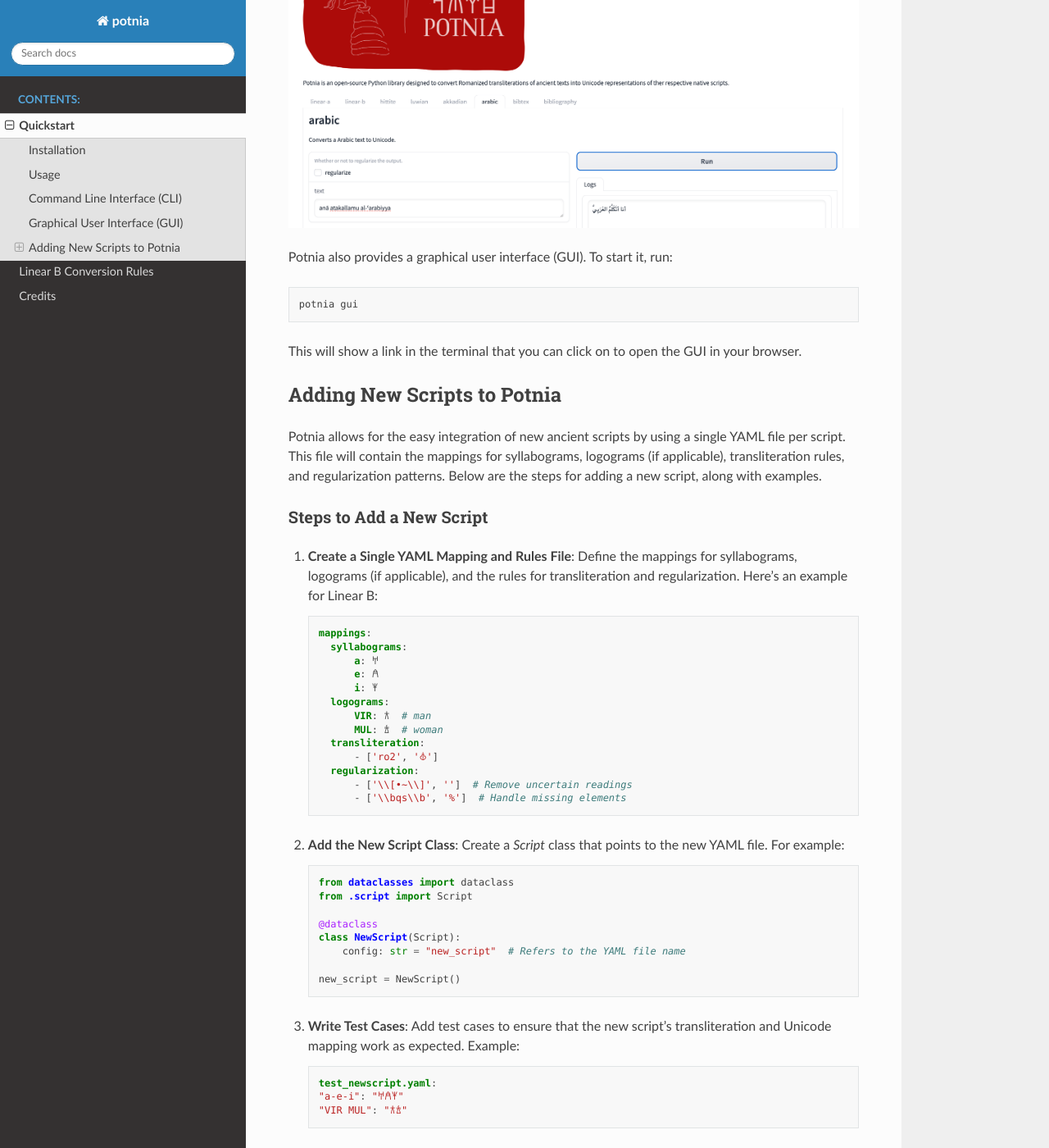
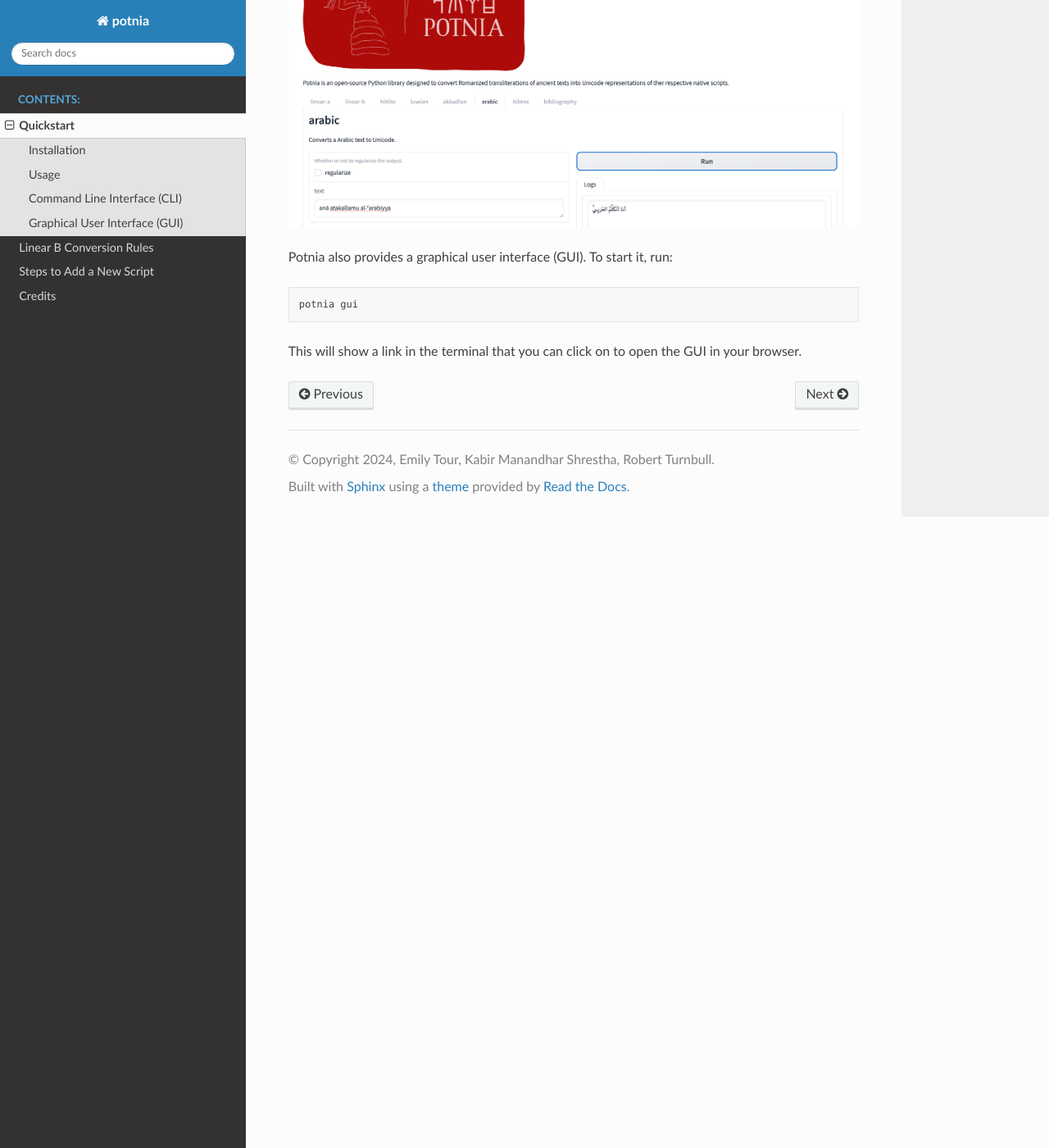
Before and after one commit to AncientNLP/potnia, a Sphinx documentation site: the page built from docs/quickstart.rst, in a window 1280 px wide and 1400 px high, scrolled down 1598 px. Shown: the whole window at 82% size. Built offline with Sphinx 7.4.7 and the Read the Docs theme 3.1.0, drawn with Linux system fonts in a browser that asks for light colours; some of the changed text lies outside the part shown.

Commit message:
:zap: moving additions of new scripts to docs

```diff
--- a/README.rst
+++ b/README.rst
@@ -125,67 +125,6 @@
 This will show a link in the terminal that you can click on to open the GUI in your browser.
 
 
-Adding New Scripts to Potnia
-============================
-
-Potnia allows for the easy integration of new ancient scripts by using a single YAML file per script. This file will contain the mappings for syllabograms, logograms (if applicable), transliteration rules, and regularization patterns. Below are the steps for adding a new script, along with examples.
-
-Steps to Add a New Script
-----------------------------
-
-1. **Create a Single YAML Mapping and Rules File**: Define the mappings for syllabograms, logograms (if applicable), and the rules for transliteration and regularization. Here's an example for Linear B:
-
-   .. code-block:: yaml
-
-      mappings:
-        syllabograms:
-            a: 𐀀
-            e: 𐀁
-            i: 𐀂
-        logograms:
-            VIR: 𐂀  # man
-            MUL: 𐂁  # woman
-        transliteration:
-            - ['ro2', '𐁊']
-        regularization:
-            - ['\\[•~\\]', '']  # Remove uncertain readings
-            - ['\\bqs\\b', '%']  # Handle missing elements
-
-2. **Add the New Script Class**: Create a `Script` class that points to the new YAML file. For example:
-
-   .. code-block:: python
-
-      from dataclasses import dataclass
-      from .script import Script
-
-      @dataclass
-      class NewScript(Script):
-          config: str = "new_script"  # Refers to the YAML file name
-
-      new_script = NewScript()
-
-3. **Write Test Cases**: Add test cases to ensure that the new script's transliteration and Unicode mapping work as expected. Example:
-
-   .. code-block:: yaml
-
-      test_newscript.yaml:
-      "a-e-i": "𐀀𐀁𐀂"
-      "VIR MUL": "𐂀𐂁"
-
-4. **Usage Example**: Once the new script is added, it can be used as follows:
-
-   .. code-block:: python
-
-      from potnia import new_script
-
-      # Convert transliterated text to Unicode
-      new_script("a-e-i")
-
-      # Regularize text
-      new_script("a-[•~]", regularize=True)
-
-This approach centralizes all configuration for a given script into a single YAML file, simplifying the process of adding new scripts while maintaining Potnia's flexible and modular design.
-
 .. end-quickstart
 
 Credits
--- a/docs/index.rst
+++ b/docs/index.rst
@@ -18,6 +18,7 @@
 
    quickstart
    linear_b
+   additions
    credits
 
 Indices and tables
```
Also changed, not shown: docs/additions.rst (added, +76 -0 lines).
